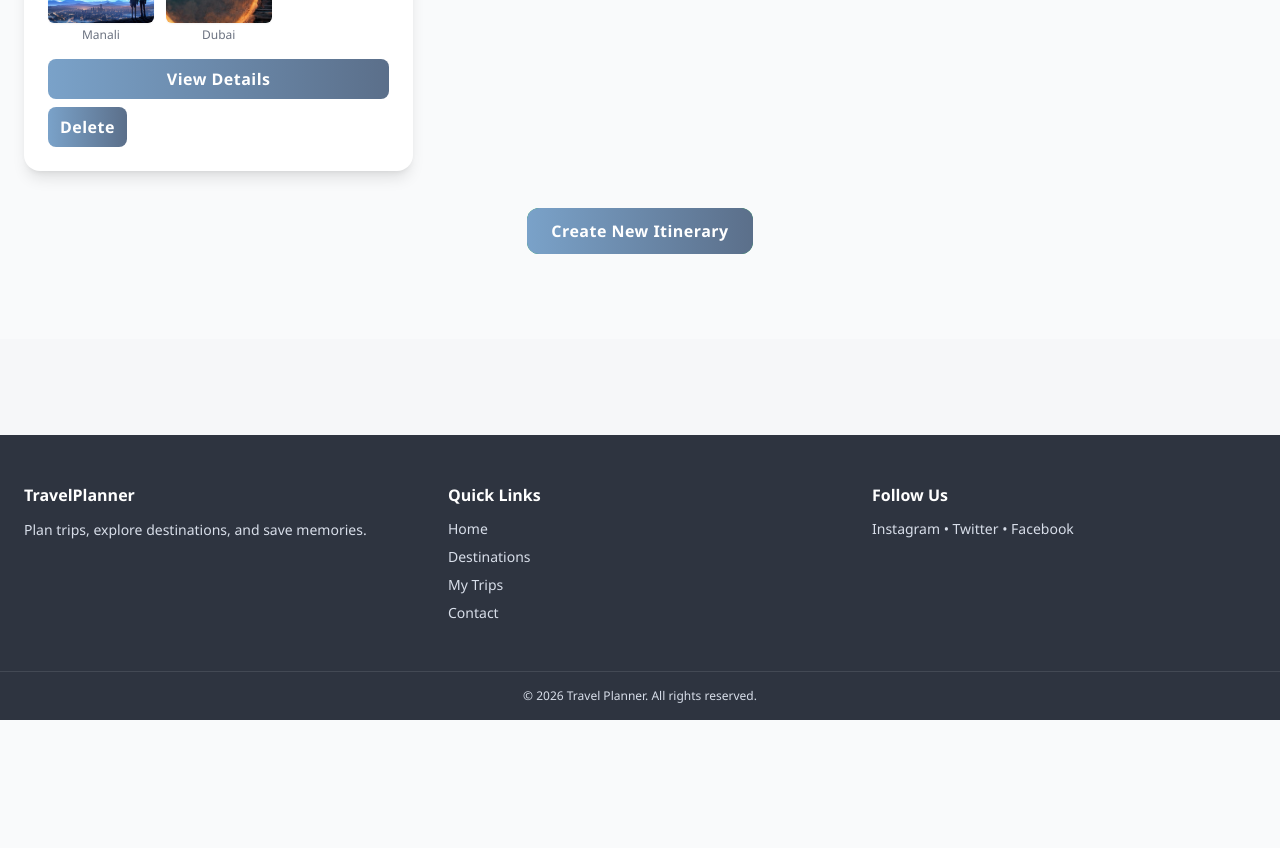
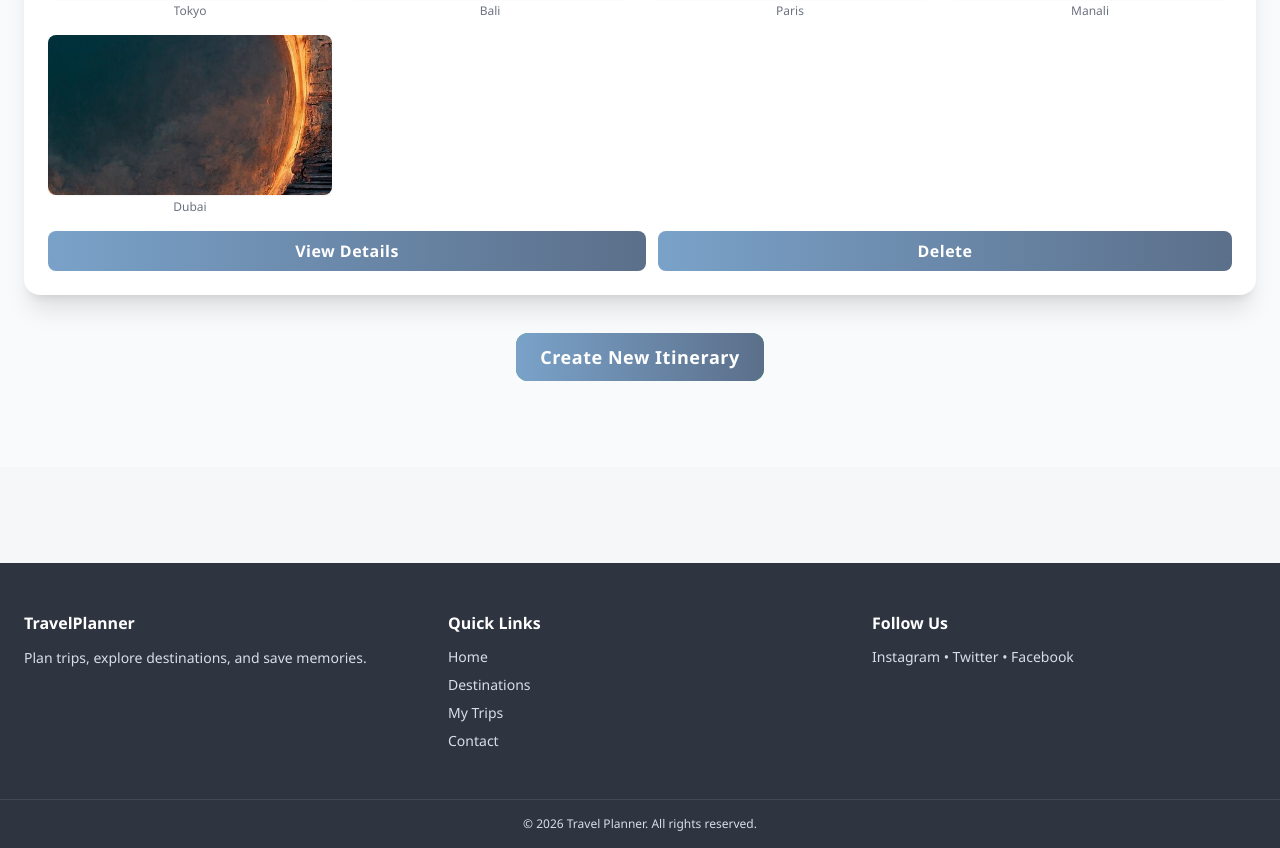
Before and after one commit to Lokesh19-PP/Travel-Planner-Webapp, a Django app: page /itineraries/ in a window 1280 px wide. Shown: the part 561-1409 px from the top of the page. Before the commit the page ends 1281 px from the top, so only its background shows below. Run offline with Django 4.2, Linux system fonts and the light colour scheme; a user stored in the database is signed in; data comes from the database, SQL or seed files in the repository; both versions use the stored data as it was after the commit; some libraries are stand-ins or nearby versions.

Commit message:
Improve ui of the Itinerary list page

```diff
--- a/core/templates/core/itinerary_list.html
+++ b/core/templates/core/itinerary_list.html
@@ -2,34 +2,52 @@
 {% block content %}
 <section class="bg-gray-50 py-24">
     <div class="max-w-7xl mx-auto px-6">
-        <h2 class="text-3xl font-bold text-center mb-12">My Itineraries</h2>
+        <h2 class="text-3xl md:text-4xl font-bold text-center mb-12">My Itineraries</h2>
 
         {% if itineraries %}
-        <div class="grid grid-cols-1 sm:grid-cols-2 lg:grid-cols-3 gap-8">
+        <div class="grid grid-cols-1 gap-8">
             {% for itinerary in itineraries %}
-            <div class="bg-white rounded-2xl shadow-lg hover:shadow-2xl transition transform hover:-translate-y-1">
-                <div class="p-6 flex flex-col h-full">
-                    <h3 class="text-xl font-bold mb-2 text-indigo-700">{{ itinerary.name }}</h3>
-                    <p class="text-gray-600 mb-4">From: <span class="font-medium">{{ itinerary.start_date }}</span> | To: <span class="font-medium">{{ itinerary.end_date }}</span></p>
+            <!-- Full-width Card -->
+            <div class="bg-white rounded-2xl shadow-xl hover:shadow-2xl transition transform hover:-translate-y-2 overflow-hidden">
 
+                <!-- Itinerary Info -->
+                <div class="p-6">
+                    <h3 class="text-2xl font-bold text-indigo-600 mb-2">{{ itinerary.name }}</h3>
+                    <p class="text-gray-600 mb-4">
+                        From: <span class="font-medium">{{ itinerary.start_date }}</span> |
+                        To: <span class="font-medium">{{ itinerary.end_date }}</span>
+                    </p>
+
+                    <!-- Destination Images Grid -->
+                    <!-- Destination Images Grid -->
 {% if itinerary.destinations.all %}
-                    <div class="grid grid-cols-3 gap-3 mb-4">
-                        {% for dest in itinerary.destinations.all|slice:":6" %}
+<div class="grid grid-cols-2 sm:grid-cols-3 md:grid-cols-4 gap-4 mb-4">
+    {% for dest in itinerary.destinations.all|slice:":8" %}
     <div class="flex flex-col items-center">
-                            <img src="{{ dest.image.url }}" alt="{{ dest.name }}" class="w-full h-20 object-cover rounded-md shadow-sm">
-                            <p class="text-xs text-gray-500 text-center mt-1 truncate">{{ dest.name }}</p>
+        <img src="{{ dest.image.url }}"
+             alt="{{ dest.name }}"
+             class="w-full h-40 object-cover rounded-lg shadow-sm">  <!-- Increased height -->
+        <p class="text-xs text-gray-500 mt-1 text-center truncate">{{ dest.name }}</p>
     </div>
     {% endfor %}
 </div>
 {% else %}
-                    <p class="text-gray-400 text-center mb-4">No destinations added yet.</p>
+<p class="text-gray-400 mb-4 text-center">No destinations added yet.</p>
 {% endif %}
 
-                    <div class="mt-auto flex flex-col gap-2">
-                        <a href="{% url 'itinerary_detail' itinerary.pk %}" class="btn bg-indigo-600 hover:bg-indigo-700 text-white py-2 rounded-lg text-center">View Details</a>
-                        <form action="{% url 'itinerary_delete' itinerary.pk %}" method="POST">
+
+                    <!-- Actions -->
+                    <div class="flex flex-col sm:flex-row gap-3">
+                        <a href="{% url 'itinerary_detail' itinerary.pk %}"
+                           class="btn bg-indigo-600 hover:bg-indigo-700 text-white py-2 rounded-lg flex-1 text-center">
+                            View Details
+                        </a>
+                        <form action="{% url 'itinerary_delete' itinerary.pk %}" method="POST" class="flex-1">
                             {% csrf_token %}
-                            <button type="submit" class="btn bg-red-600 hover:bg-red-700 text-white py-2 rounded-lg text-center">Delete</button>
+                            <button type="submit"
+                                    class="btn bg-red-600 hover:bg-red-700 text-white py-2 rounded-lg w-full">
+                                Delete
+                            </button>
                         </form>
                     </div>
                 </div>
@@ -37,11 +55,17 @@
             {% endfor %}
         </div>
         {% else %}
-        <p class="text-center text-gray-600 mt-6">No itineraries found. <a href="{% url 'itinerary_create' %}" class="text-indigo-600 font-semibold">Create one</a></p>
+        <p class="text-center text-gray-600 mt-6 text-lg">
+            No itineraries found.
+            <a href="{% url 'itinerary_create' %}" class="text-indigo-600 font-semibold hover:underline">Create one</a>
+        </p>
         {% endif %}
 
         <div class="text-center mt-12">
-            <a href="{% url 'itinerary_create' %}" class="btn bg-green-600 hover:bg-green-700 text-white py-3 px-6 rounded-xl">Create New Itinerary</a>
+            <a href="{% url 'itinerary_create' %}"
+               class="btn bg-green-600 hover:bg-green-700 text-white py-3 px-6 rounded-xl text-lg">
+               Create New Itinerary
+            </a>
         </div>
     </div>
 </section>
```
Also changed, not shown: db.sqlite3. Lines whose indentation alone changed are shown as unchanged.
